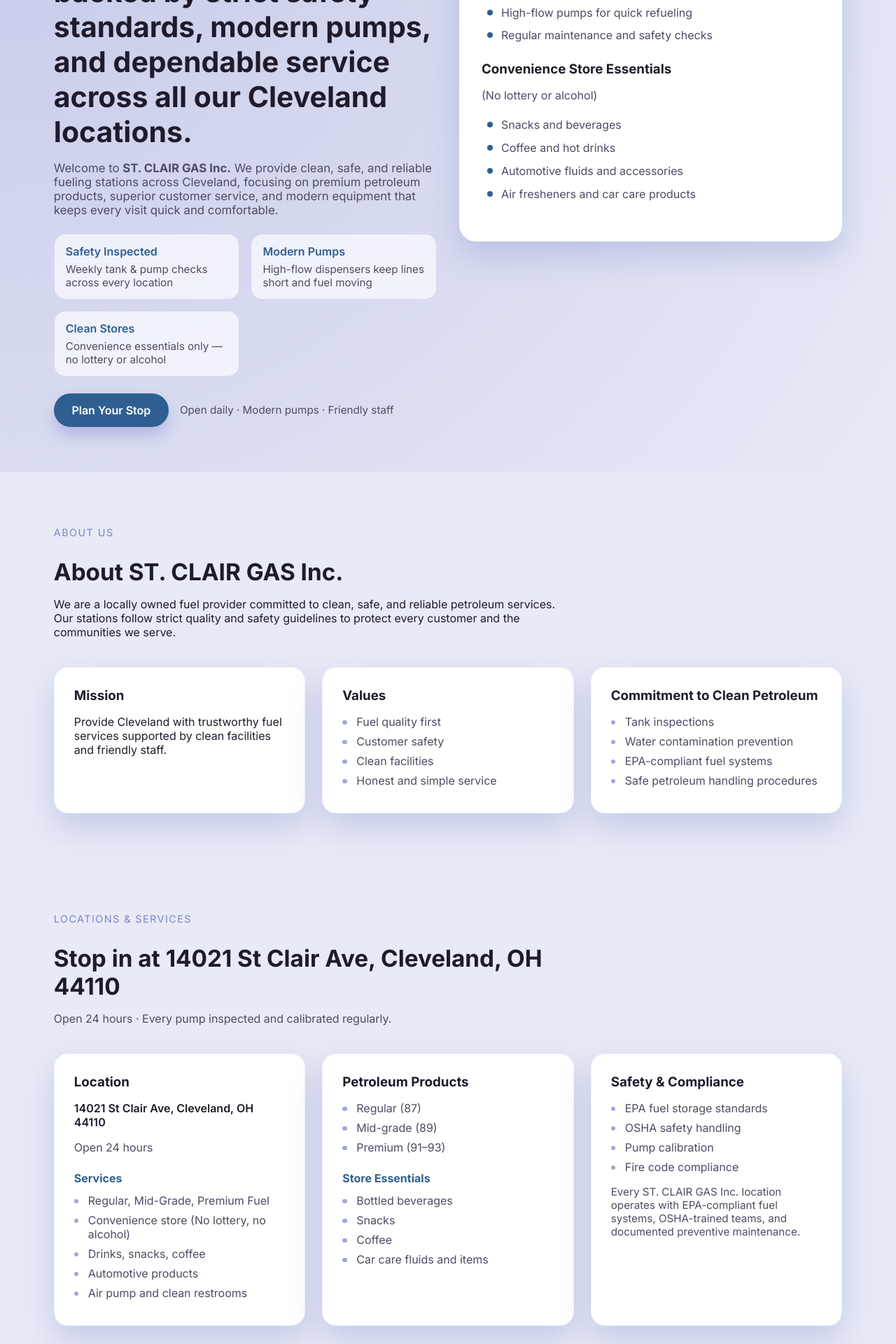
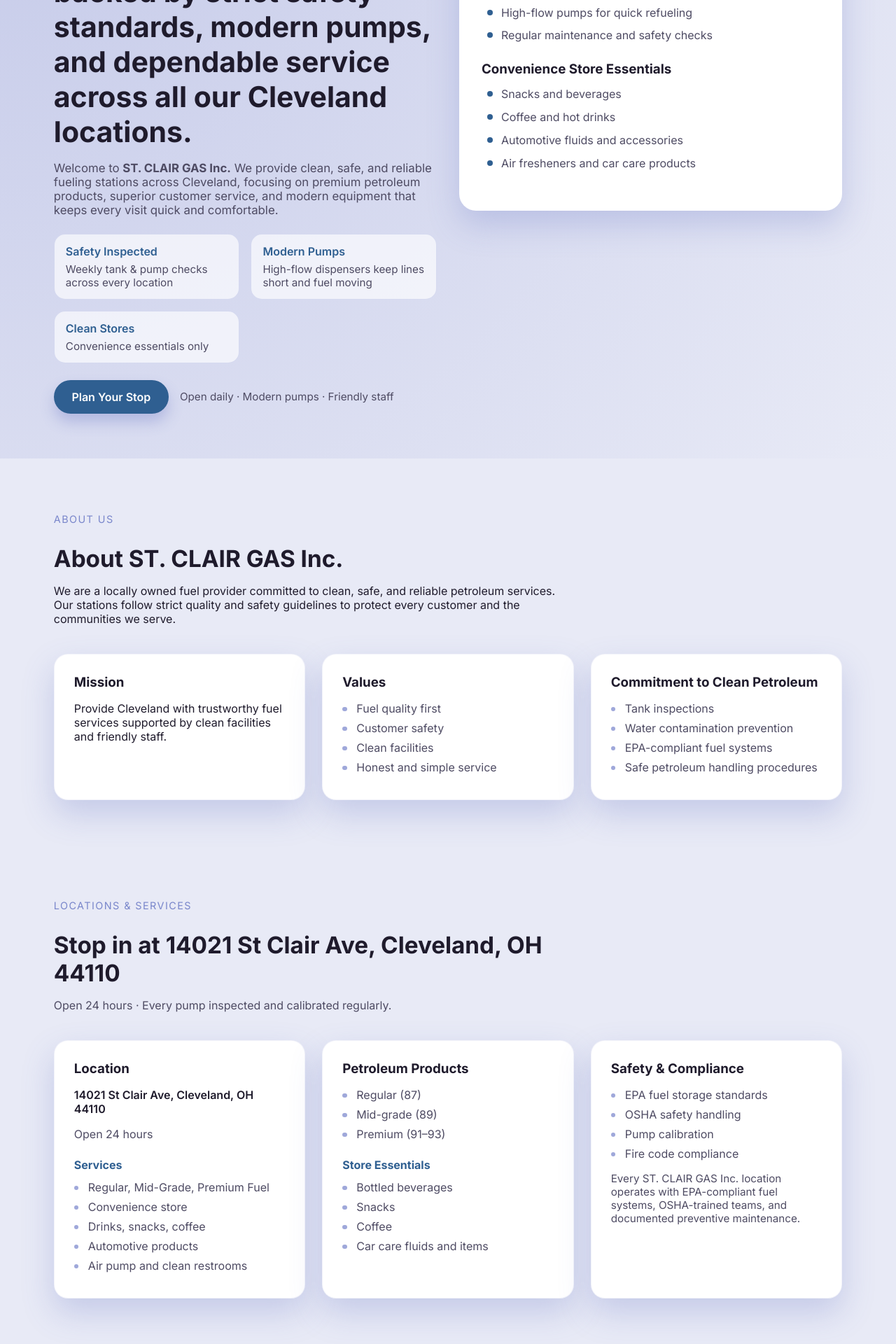
Before and after one commit to shahraz-codes/my-react-app, a React (Vite) app: page / in a window 1280 px wide. Shown: the part 320-2240 px from the top of the page at 70% size. Built offline with nearby package versions, Linux system fonts and the light colour scheme.

Commit message:
New text changes

```diff
--- a/src/App.jsx
+++ b/src/App.jsx
@@ -12,7 +12,7 @@
   },
   {
     title: 'Clean Stores',
-    detail: 'Convenience essentials only — no lottery or alcohol',
+    detail: 'Convenience essentials only',
   },
 ]
 
@@ -46,7 +46,7 @@
 
 const locationServices = [
   'Regular, Mid-Grade, Premium Fuel',
-  'Convenience store (No lottery, no alcohol)',
+  'Convenience store',
   'Drinks, snacks, coffee',
   'Automotive products',
   'Air pump and clean restrooms',
@@ -118,7 +118,6 @@
             ))}
           </ul>
           <h3>Convenience Store Essentials</h3>
-          <p className="muted">(No lottery or alcohol)</p>
           <ul>
             {convenienceItems.map(item => (
               <li key={item}>{item}</li>
```
